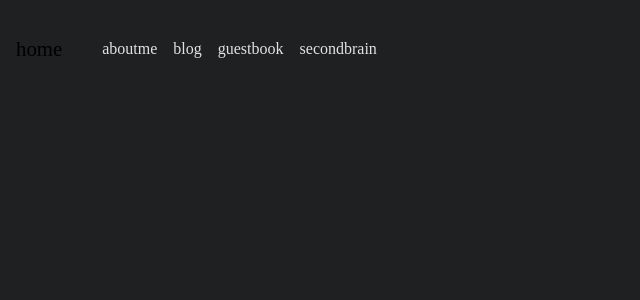
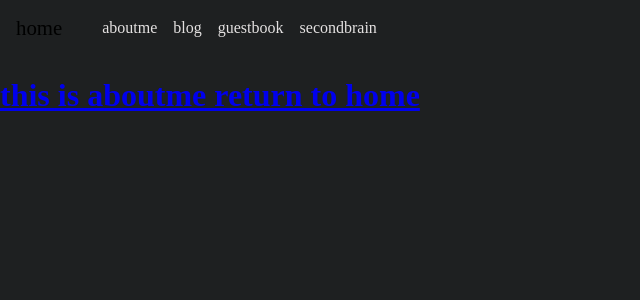
Before and after one commit to kapitalismho/saleeBlog, a Next.js app: page /aboutMe in a window 1280 px wide. Shown: the top 300 px of the page, without its empty margins (0-640 px from the left). Built offline with nearby package versions, Linux system fonts and the light colour scheme.

Commit message:
Convert a function to arrow function format

```diff
--- a/app/aboutMe/page.tsx
+++ b/app/aboutMe/page.tsx
@@ -1,9 +1,11 @@
 import Link from "next/link";
 
-export default function aboutMe() {
+const aboutMe = () => {
   return (
     <h1>
       <Link href="/">this is aboutme return to home</Link>
     </h1>
   );
-}
+};
+
+export default aboutMe;
--- a/app/blog/page.tsx
+++ b/app/blog/page.tsx
@@ -1,9 +1,11 @@
 import Link from "next/link";
 
-export default function blog() {
+const blog = () => {
   return (
     <h1>
       <Link href="/">this is blog return to home</Link>
     </h1>
   );
-}
+};
+
+export default blog;
--- a/app/global.css
+++ b/app/global.css
@@ -6,4 +6,15 @@
 body {
   background-color: var(--main-bg-color);
   margin: 0 0 0 0;
+  display: grid;
+  grid-template-columns: 1fr;
+  grid-template-rows: 3.5em calc(100vh - 3.5em);
+  gap: 0px 0px;
+  grid-template-areas:
+    "navbar"
+    "main";
 }
+
+main {
+  grid-area: main;
+}
--- a/app/guestbook/page.tsx
+++ b/app/guestbook/page.tsx
@@ -1,9 +1,11 @@
 import Link from "next/link";
 
-export default function guestbook() {
+const guestbook = () => {
   return (
     <h1>
       <Link href="/">this is guestbook return to home</Link>
     </h1>
   );
-}
+};
+
+export default guestbook;
--- a/app/page.module.css
+++ b/app/page.module.css
@@ -4,8 +4,9 @@
   justify-content: center;
   align-items: center;
   width: 100%;
-  height: 100vh;
+  height: 100%;
   box-sizing: border-box;
+  overflow: hidden;
 }
 
 .link {
@@ -36,5 +37,5 @@
 @media (min-width: 48em) {
   .link {
     width: 30%;
+  }
 }
-}
--- a/app/page.tsx
+++ b/app/page.tsx
@@ -11,7 +11,7 @@ import {
   IconWithLink,
 } from "../components/icons";
 
-export default function HomePage() {
+const HomePage = () => {
   return (
     <main className={styles.Container}>
       <div className={styles.link}>
@@ -45,4 +45,6 @@ export default function HomePage() {
       </div>
     </main>
   );
-}
+};
+
+export default HomePage;
--- a/app/secondbrain/page.tsx
+++ b/app/secondbrain/page.tsx
@@ -1,9 +1,11 @@
 import Link from "next/link";
 
-export default function secondbrain() {
+const secondbrain = () => {
   return (
     <h1>
       <Link href="/">this is secondbrain return to home</Link>
     </h1>
   );
 }
+
+export default secondbrain;
--- a/components/navbar/navbar.module.css
+++ b/components/navbar/navbar.module.css
@@ -1,4 +1,5 @@
 .nav {
+  grid-area: navbar;
   height: 3.5em;
   width: 100%;
   display: flex;
@@ -71,7 +72,7 @@
     top: 0;
     left: 0;
     height: 100vh;
-    width: 80%;
+    width: 100%;
     background-color: black;
     color: white;
   }
--- a/components/navbar/navbar.tsx
+++ b/components/navbar/navbar.tsx
@@ -3,19 +3,22 @@
 import { useState } from "react";
 import Link from "next/link";
 import Image from "next/image";
-import styles from "./navbar.module.css"
+import styles from "./navbar.module.css";
 
-export default function Navbar() {
-  const [isNavExpanded, setIsNavExpanded] = useState(false)
+type MenuButtonProps = {
+  toggleNavbar: () => void;
+};
 
+type MenuProps = {
+  isNavExpanded: boolean;
+  toggleNavbar: () => void;
+};
+
+const MenuButton = ({ toggleNavbar }: MenuButtonProps) => {
   return (
-    <nav className={styles.nav}>
-      <Link href="/" className={styles.saleePicture}>
-        home
-      </Link>
     <button
       className={styles.hamburger}
-        onClick={() => setIsNavExpanded(!isNavExpanded)}
+      onClick={toggleNavbar}
     >
       <svg
         xmlns="http://www.w3.org/2000/svg"
@@ -30,34 +33,43 @@ export default function Navbar() {
         />
       </svg>
     </button>
+  )
+};
+
+const Menu = ({ isNavExpanded, toggleNavbar }: MenuProps) => {
+  return (
       <div
       className={
         isNavExpanded ? `${styles.menu} ${styles.expanded}` : styles.menu
       }
+      onClick={toggleNavbar}
       >
       <ul>
-          <li>
-            <Link href="/aboutMe">
-                aboutme
-            </Link>
-          </li>
-          <li>
-            <Link href="/blog">
-              blog
-            </Link>
-          </li>
-          <li>
-            <Link href="/guestbook">
-              guestbook
-            </Link>
-          </li>
-          <li>
-            <Link href="secondbrain">
-              secondbrain
-            </Link>
-          </li>
+        <li><Link href="/aboutMe">aboutme</Link></li>
+        <li><Link href="/blog">blog</Link></li>
+        <li><Link href="/guestbook">guestbook</Link></li>
+        <li><Link href="/secondbrain">secondbrain</Link></li>
       </ul>
     </div>
+  );
+};
+
+const Navbar = () => {
+  const [isNavExpanded, setIsNavExpanded] = useState(false);
+  const toggleNavbar = () => setIsNavExpanded(!isNavExpanded);
+
+  return (
+    <nav className={styles.nav}>
+      <Link href="/" className={styles.saleePicture}>home</Link>
+      <MenuButton
+        toggleNavbar={toggleNavbar}
+      />
+      <Menu
+        isNavExpanded={isNavExpanded}
+        toggleNavbar={toggleNavbar}
+      />
     </nav>
   );
-}
+};
+
+export default Navbar;
```
Also changed, not shown: components/icons.tsx (+17 -10 lines). Lines whose indentation alone changed are shown as unchanged.
